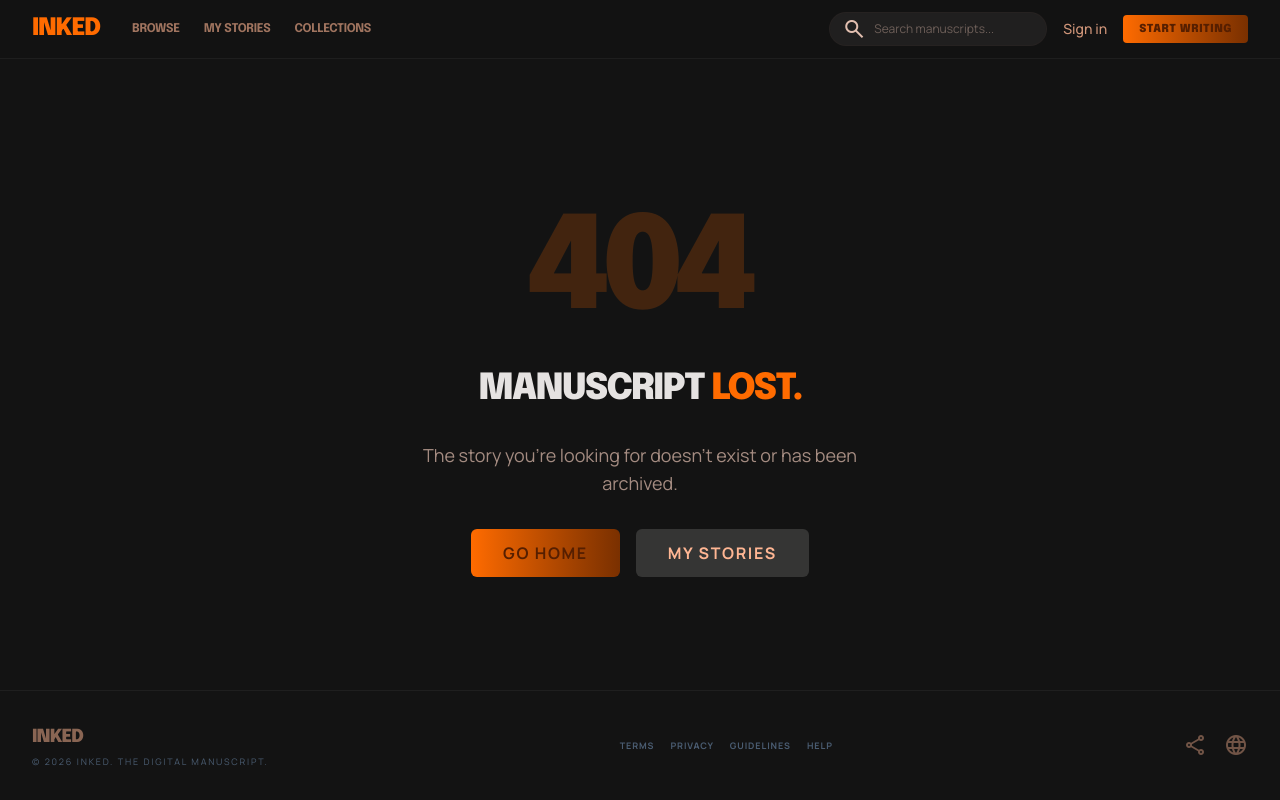
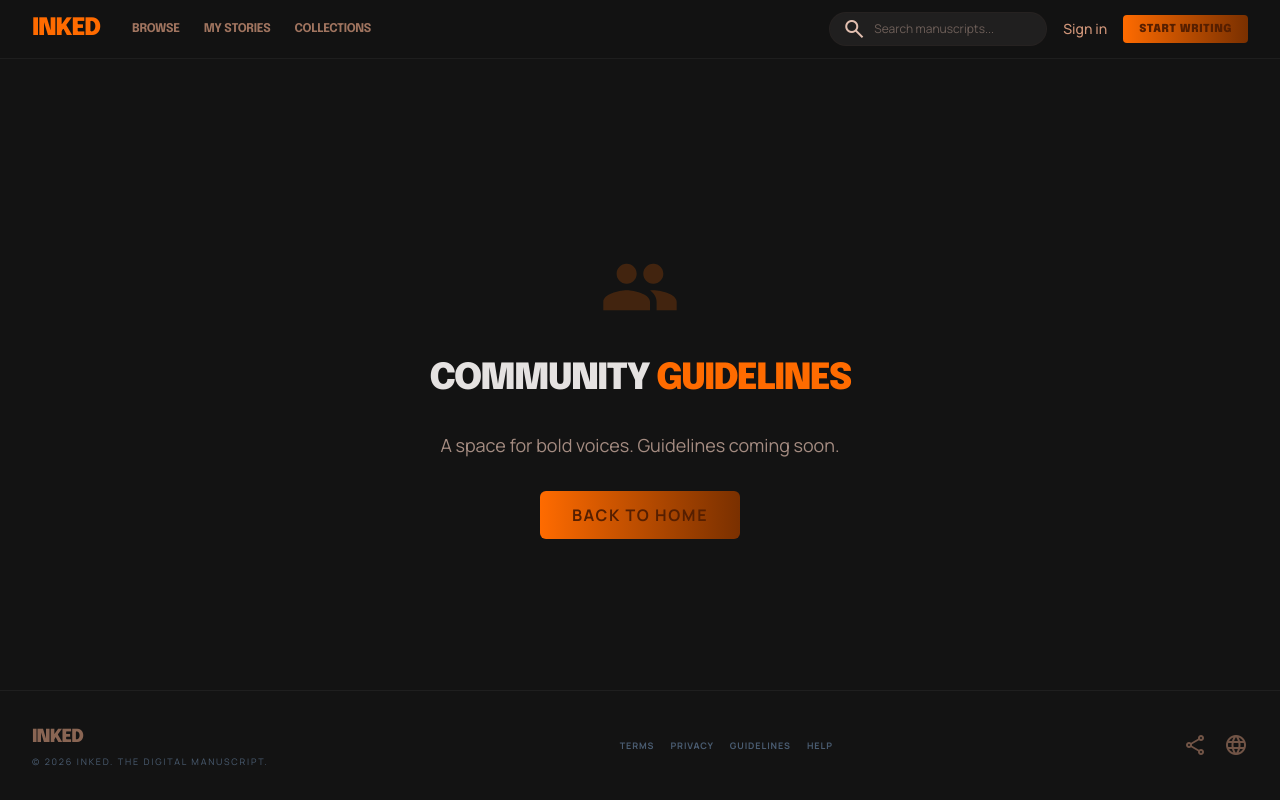
Before and after one commit to ndizigiye/inked, a Next.js app: page /guidelines in a window 1280 px wide. Before the commit this address had no page. Built offline with nearby package versions, Linux system fonts and the light colour scheme.

Commit message:
feat: add terms, privacy, guidelines, and help placeholder pages

```diff
--- /dev/null
+++ b/src/app/guidelines/page.tsx
@@ -0,0 +1,31 @@
+import Link from "next/link";
+import { TopNavBar } from "@/components/layout/TopNavBar";
+import { Footer } from "@/components/layout/Footer";
+import type { Metadata } from "next";
+
+export const metadata: Metadata = { title: "Community Guidelines" };
+
+export default function GuidelinesPage() {
+  return (
+    <div className="min-h-screen flex flex-col">
+      <TopNavBar />
+      <main className="flex-1 flex flex-col items-center justify-center text-center px-6 pt-24">
+        <div className="space-y-8 max-w-lg">
+          <svg aria-hidden="true" viewBox="0 0 24 24" className="w-20 h-20 mx-auto text-primary-container/20 fill-current">
+            <path d="M16 11c1.66 0 2.99-1.34 2.99-3S17.66 5 16 5c-1.66 0-3 1.34-3 3s1.34 3 3 3zm-8 0c1.66 0 2.99-1.34 2.99-3S9.66 5 8 5C6.34 5 5 6.34 5 8s1.34 3 3 3zm0 2c-2.33 0-7 1.17-7 3.5V19h14v-2.5c0-2.33-4.67-3.5-7-3.5zm8 0c-.29 0-.62.02-.97.05 1.16.84 1.97 1.97 1.97 3.45V19h6v-2.5c0-2.33-4.67-3.5-7-3.5z"/>
+          </svg>
+          <h1 className="font-headline text-4xl font-black tracking-tighter uppercase">
+            Community <span className="text-primary-container">Guidelines</span>
+          </h1>
+          <p className="text-on-surface-variant text-lg opacity-70">
+            A space for bold voices. Guidelines coming soon.
+          </p>
+          <Link href="/" className="inline-block px-8 py-3 bg-gradient-to-r from-primary-container to-on-primary-fixed-variant text-on-primary font-bold uppercase tracking-widest rounded-md hover:shadow-[0_0_20px_rgba(255,107,0,0.3)] transition-all">
+            Back to Home
+          </Link>
+        </div>
+      </main>
+      <Footer />
+    </div>
+  );
+}
--- /dev/null
+++ b/src/app/help/page.tsx
@@ -0,0 +1,31 @@
+import Link from "next/link";
+import { TopNavBar } from "@/components/layout/TopNavBar";
+import { Footer } from "@/components/layout/Footer";
+import type { Metadata } from "next";
+
+export const metadata: Metadata = { title: "Help Center" };
+
+export default function HelpPage() {
+  return (
+    <div className="min-h-screen flex flex-col">
+      <TopNavBar />
+      <main className="flex-1 flex flex-col items-center justify-center text-center px-6 pt-24">
+        <div className="space-y-8 max-w-lg">
+          <svg aria-hidden="true" viewBox="0 0 24 24" className="w-20 h-20 mx-auto text-primary-container/20 fill-current">
+            <path d="M12 2C6.48 2 2 6.48 2 12s4.48 10 10 10 10-4.48 10-10S17.52 2 12 2zm1 17h-2v-2h2v2zm2.07-7.75l-.9.92C13.45 12.9 13 13.5 13 15h-2v-.5c0-1.1.45-2.1 1.17-2.83l1.24-1.26c.37-.36.59-.86.59-1.41 0-1.1-.9-2-2-2s-2 .9-2 2H8c0-2.21 1.79-4 4-4s4 1.79 4 4c0 .88-.36 1.68-.93 2.25z"/>
+          </svg>
+          <h1 className="font-headline text-4xl font-black tracking-tighter uppercase">
+            Help <span className="text-primary-container">Center</span>
+          </h1>
+          <p className="text-on-surface-variant text-lg opacity-70">
+            Our documentation is on the way.
+          </p>
+          <Link href="/" className="inline-block px-8 py-3 bg-gradient-to-r from-primary-container to-on-primary-fixed-variant text-on-primary font-bold uppercase tracking-widest rounded-md hover:shadow-[0_0_20px_rgba(255,107,0,0.3)] transition-all">
+            Back to Home
+          </Link>
+        </div>
+      </main>
+      <Footer />
+    </div>
+  );
+}
--- /dev/null
+++ b/src/app/privacy/page.tsx
@@ -0,0 +1,31 @@
+import Link from "next/link";
+import { TopNavBar } from "@/components/layout/TopNavBar";
+import { Footer } from "@/components/layout/Footer";
+import type { Metadata } from "next";
+
+export const metadata: Metadata = { title: "Privacy Policy" };
+
+export default function PrivacyPage() {
+  return (
+    <div className="min-h-screen flex flex-col">
+      <TopNavBar />
+      <main className="flex-1 flex flex-col items-center justify-center text-center px-6 pt-24">
+        <div className="space-y-8 max-w-lg">
+          <svg aria-hidden="true" viewBox="0 0 24 24" className="w-20 h-20 mx-auto text-primary-container/20 fill-current">
+            <path d="M12 1L3 5v6c0 5.55 3.84 10.74 9 12 5.16-1.26 9-6.45 9-12V5l-9-4zm0 10.99h7c-.53 4.12-3.28 7.79-7 8.94V12H5V6.3l7-3.11v8.8z"/>
+          </svg>
+          <h1 className="font-headline text-4xl font-black tracking-tighter uppercase">
+            Privacy <span className="text-primary-container">Policy</span>
+          </h1>
+          <p className="text-on-surface-variant text-lg opacity-70">
+            Your data, your rights. Policy coming soon.
+          </p>
+          <Link href="/" className="inline-block px-8 py-3 bg-gradient-to-r from-primary-container to-on-primary-fixed-variant text-on-primary font-bold uppercase tracking-widest rounded-md hover:shadow-[0_0_20px_rgba(255,107,0,0.3)] transition-all">
+            Back to Home
+          </Link>
+        </div>
+      </main>
+      <Footer />
+    </div>
+  );
+}
--- /dev/null
+++ b/src/app/terms/page.tsx
@@ -0,0 +1,31 @@
+import Link from "next/link";
+import { TopNavBar } from "@/components/layout/TopNavBar";
+import { Footer } from "@/components/layout/Footer";
+import type { Metadata } from "next";
+
+export const metadata: Metadata = { title: "Terms of Service" };
+
+export default function TermsPage() {
+  return (
+    <div className="min-h-screen flex flex-col">
+      <TopNavBar />
+      <main className="flex-1 flex flex-col items-center justify-center text-center px-6 pt-24">
+        <div className="space-y-8 max-w-lg">
+          <svg aria-hidden="true" viewBox="0 0 24 24" className="w-20 h-20 mx-auto text-primary-container/20 fill-current">
+            <path d="M14 2H6a2 2 0 0 0-2 2v16a2 2 0 0 0 2 2h12a2 2 0 0 0 2-2V8l-6-6zm-1 1.5L18.5 9H13V3.5zM6 20V4h5v7h7v9H6z"/>
+          </svg>
+          <h1 className="font-headline text-4xl font-black tracking-tighter uppercase">
+            Terms of <span className="text-primary-container">Service</span>
+          </h1>
+          <p className="text-on-surface-variant text-lg opacity-70">
+            We&apos;re drafting our terms. Check back soon.
+          </p>
+          <Link href="/" className="inline-block px-8 py-3 bg-gradient-to-r from-primary-container to-on-primary-fixed-variant text-on-primary font-bold uppercase tracking-widest rounded-md hover:shadow-[0_0_20px_rgba(255,107,0,0.3)] transition-all">
+            Back to Home
+          </Link>
+        </div>
+      </main>
+      <Footer />
+    </div>
+  );
+}
```
